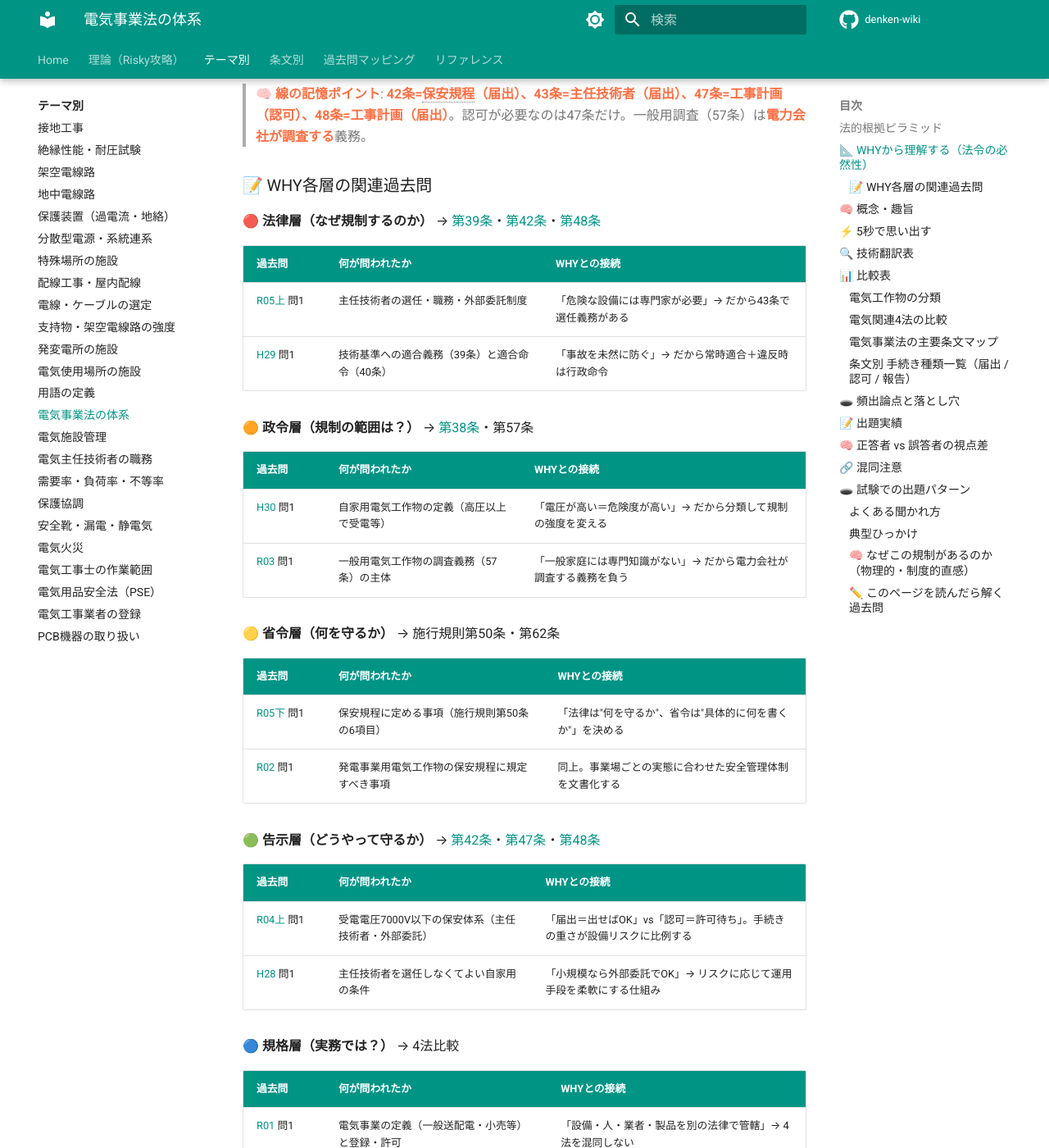
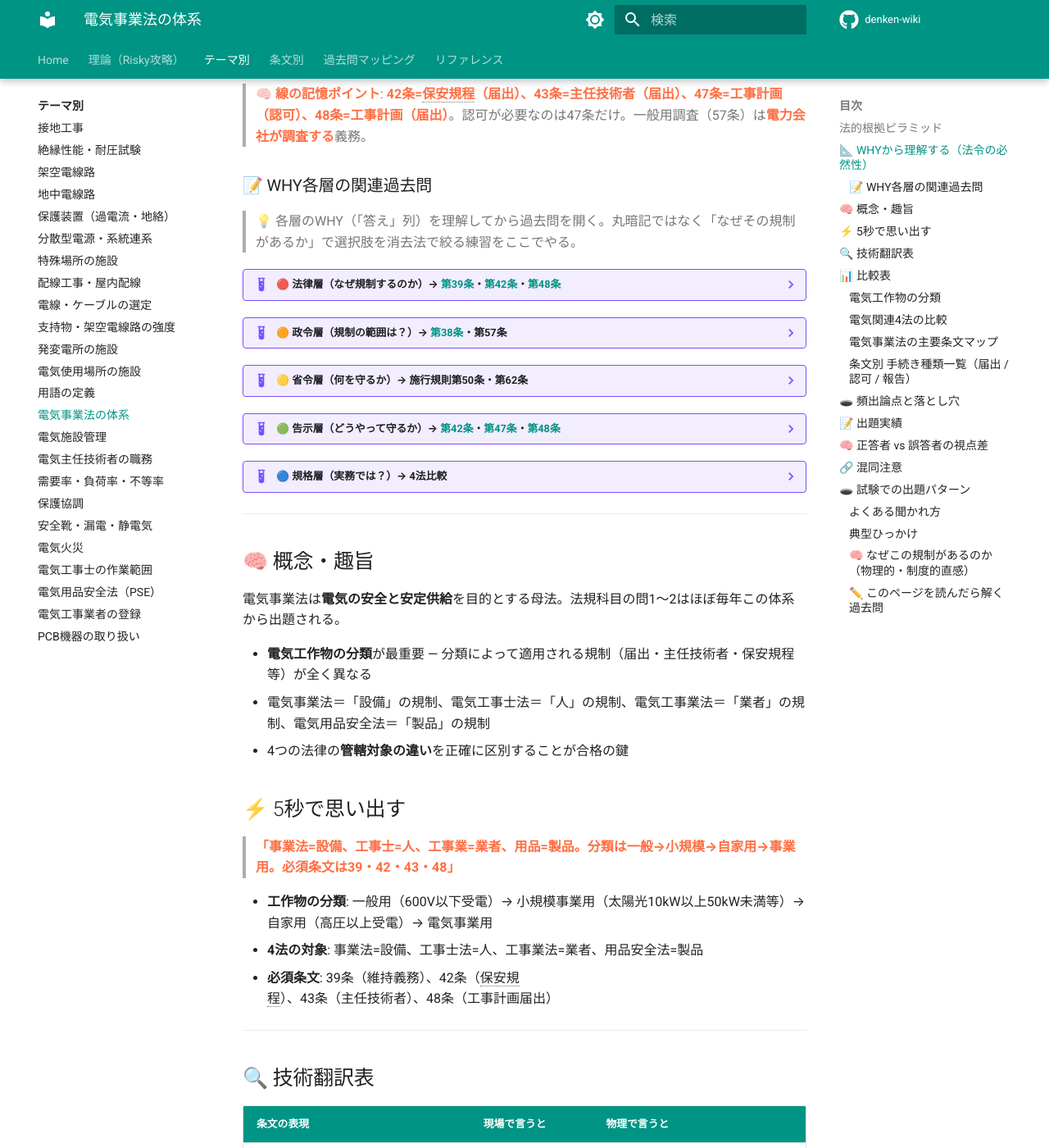
Before and after one commit to kfurufuru/denken-wiki, an MkDocs documentation site: the page built from docs/themes/jigyoho-taikei.md, in a window 1280 px wide and 1400 px high, scrolled down 1192 px. Shown: the whole window at 82% size. Built offline with MkDocs 1.6.1 and Material for MkDocs 9.7.7, drawn with Linux system fonts in a browser that asks for light colours; emoji names are drawn with the system emoji font; comment, search, counter and statistics services are not loaded; part of the change alters nothing that is shown; some of the changed text lies outside the part shown.

Commit message:
WHY関連過去問を折りたたみ式に変更し問題内容・WHY接続を詳述
Co-Authored-By: Claude Opus 4.6 <noreply@anthropic.com>

```diff
--- a/docs/themes/jigyoho-taikei.md
+++ b/docs/themes/jigyoho-taikei.md
@@ -40,41 +40,88 @@
 
 ### 📝 WHY各層の関連過去問
 
-**🔴 法律層（なぜ規制するのか）** → [第39条](../articles/jigyoho/39.md)・[第42条](../articles/jigyoho/42.md)・[第48条](../articles/jigyoho/48.md)
+> 💡 各層のWHY（「答え」列）を理解してから過去問を開く。丸暗記ではなく「なぜその規制があるか」で選択肢を消去法で絞る練習をここでやる。
 
-| 過去問 | 何が問われたか | WHYとの接続 |
-|--------|--------------|------------|
-| [R05上](../kakomon/R05.md) 問1 | 主任技術者の選任・職務・外部委託制度 | 「危険な設備には専門家が必要」→ だから43条で選任義務がある |
-| [H29](../kakomon/H29.md) 問1 | 技術基準への適合義務（39条）と適合命令（40条） | 「事故を未然に防ぐ」→ だから常時適合＋違反時は行政命令 |
+??? example "🔴 法律層（なぜ規制するのか）→ [第39条](../articles/jigyoho/39.md)・[第42条](../articles/jigyoho/42.md)・[第48条](../articles/jigyoho/48.md)"
 
-**🟠 政令層（規制の範囲は？）** → [第38条](../articles/jigyoho/38.md)・第57条
+    **R05上 問1 — 主任技術者の選任・職務・外部委託制度**
 
-| 過去問 | 何が問われたか | WHYとの接続 |
-|--------|--------------|------------|
-| [H30](../kakomon/H30.md) 問1 | 自家用電気工作物の定義（高圧以上で受電等） | 「電圧が高い＝危険度が高い」→ だから分類して規制の強度を変える |
-| [R03](../kakomon/R03.md) 問1 | 一般用電気工作物の調査義務（57条）の主体 | 「一般家庭には専門知識がない」→ だから電力会社が調査する義務を負う |
+    - **出題形式**: 穴埋め
+    - **関連条文**: 事業法§43・施行規則§52
+    - **問われた内容**: 事業用電気工作物の設置者は主任技術者を選任し、保安の監督をさせなければならない。外部委託が認められる条件（規模・契約要件）も問われた。
+    - **WHYとの接続**: 「電気工作物の危険性を事前に管理する」→ だから**専門家（主任技術者）の常駐**を義務づける。危険な設備を無資格者だけで運転させない仕組み。
 
-**🟡 省令層（何を守るか）** → 施行規則第50条・第62条
+    ---
 
-| 過去問 | 何が問われたか | WHYとの接続 |
-|--------|--------------|------------|
-| [R05下](../kakomon/R05.md) 問1 | 保安規程に定める事項（施行規則第50条の6項目） | 「法律は"何を守るか"、省令は"具体的に何を書くか"」を決める |
-| [R02](../kakomon/R02.md) 問1 | 発電事業用電気工作物の保安規程に規定すべき事項 | 同上。事業場ごとの実態に合わせた安全管理体制を文書化する |
+    **H29 問1 — 技術基準への適合義務（39条）と適合命令（40条）**
 
-**🟢 告示層（どうやって守るか）** → [第42条](../articles/jigyoho/42.md)・[第47条](../articles/jigyoho/47.md)・[第48条](../articles/jigyoho/48.md)
+    - **出題形式**: 穴埋め
+    - **関連条文**: 事業法§39・§40
+    - **問われた内容**: 事業用電気工作物は技術基準に**常時**適合させる義務がある。基準不適合の場合、経産大臣は修理・改造・使用制限等を命じることができる。
+    - **WHYとの接続**: 「事故を未然に防ぐ」→ だから設置時だけでなく**経年劣化後も**基準を維持する義務がある。違反には行政命令で強制是正。
 
-| 過去問 | 何が問われたか | WHYとの接続 |
-|--------|--------------|------------|
-| [R04上](../kakomon/R04.md) 問1 | 受電電圧7000V以下の保安体系（主任技術者・外部委託） | 「届出＝出せばOK」vs「認可＝許可待ち」。手続きの重さが設備リスクに比例する |
-| [H28](../kakomon/H28.md) 問1 | 主任技術者を選任しなくてよい自家用の条件 | 「小規模なら外部委託でOK」→ リスクに応じて運用手段を柔軟にする仕組み |
+??? example "🟠 政令層（規制の範囲は？）→ [第38条](../articles/jigyoho/38.md)・第57条"
 
-**🔵 規格層（実務では？）** → 4法比較
+    **H30 問1 — 自家用電気工作物の定義**
 
-| 過去問 | 何が問われたか | WHYとの接続 |
-|--------|--------------|------------|
-| [R01](../kakomon/R01.md) 問1 | 電気事業の定義（一般送配電・小売等）と登録・許可 | 「設備・人・業者・製品を別の法律で管轄」→ 4法を混同しない |
+    - **出題形式**: 穴埋め
+    - **関連条文**: 事業法§38
+    - **問われた内容**: 電気工作物の分類（一般用・自家用・電気事業用）の定義。自家用は「高圧以上で受電する需要設備」等。太陽電池発電所の分類も問われた（問2）。
+    - **WHYとの接続**: 「電圧が高い＝危険度が高い」→ だから600Vを境に**一般用と自家用を分け**、規制の強度を変える。分類が全ての規制の出発点。
 
-> 💡 **使い方**: WHY表の「答え」を読んでから「WHYとの接続」を照合する。丸暗記ではなく「なぜその規制があるか」で選択肢を消去法で絞る練習をここでやる。
+    ---
+
+    **R03 問1 — 一般用電気工作物の調査義務（57条）の主体**
+
+    - **出題形式**: 穴埋め
+    - **関連条文**: 事業法§57
+    - **問われた内容**: 一般用電気工作物の技術基準適合を調査する義務は**一般送配電事業者等（電力会社）**が負う。設置者（一般家庭）ではない。
+    - **WHYとの接続**: 「一般家庭には専門知識がない」→ だから**電力会社が定期的に調査に来る**制度にした。❌「設置者が調査する」は頻出ひっかけ。
+
+??? example "🟡 省令層（何を守るか）→ 施行規則第50条・第62条"
+
+    **R05下 問1 — 保安規程に定める事項（施行規則第50条）**
+
+    - **出題形式**: 穴埋め
+    - **関連条文**: 事業法§42・施行規則§50
+    - **問われた内容**: 保安規程に記載すべき事項（保安業務の管理体制、従事者の職務範囲、運転・操作、災害対策、保安教育、記録の保存）の穴埋め。
+    - **WHYとの接続**: 法律は「保安規程を定めよ」（42条）、省令は「**具体的にこの6項目を書け**」（施行規則50条）。抽象→具体の階層構造そのもの。
+
+    ---
+
+    **R02 問1 — 発電事業用電気工作物の保安規程**
+
+    - **出題形式**: 穴埋め
+    - **関連条文**: 施行規則§50
+    - **問われた内容**: R05下とほぼ同じ論点。保安規程の記載事項を条文ベースで穴埋め。
+    - **WHYとの接続**: 同上。事業場ごとの実態に合わせた安全管理体制を文書化する仕組み。
+
+??? example "🟢 告示層（どうやって守るか）→ [第42条](../articles/jigyoho/42.md)・[第47条](../articles/jigyoho/47.md)・[第48条](../articles/jigyoho/48.md)"
+
+    **R04上 問1 — 受電電圧7000V以下の保安体系**
+
+    - **出題形式**: 穴埋め
+    - **関連条文**: 事業法§43・施行規則§52
+    - **問われた内容**: 主任技術者の選任義務と、一定規模以下の自家用で認められる外部委託制度の要件。
+    - **WHYとの接続**: 「届出＝出せばOK」vs「認可＝許可待ち」。**手続きの重さが設備リスクに比例する**設計。小規模なら外部委託という柔軟な運用手段がある。
+
+    ---
+
+    **H28 問1 — 主任技術者を選任しなくてよい条件**
+
+    - **出題形式**: 論説
+    - **関連条文**: 施行規則§52第2項
+    - **問われた内容**: 自家用電気工作物のうち、出力・電圧が一定以下の場合に主任技術者の選任を不要とできる条件（外部委託の要件）。
+    - **WHYとの接続**: 「リスクが低ければ規制を緩和する」→ 全設備一律ではなく、**危険度に応じた段階的規制**の具体例。
+
+??? example "🔵 規格層（実務では？）→ 4法比較"
+
+    **R01 問1 — 電気事業の定義と登録・許可**
+
+    - **出題形式**: 穴埋め
+    - **関連条文**: 事業法§2・§2の2・§3
+    - **問われた内容**: 一般送配電事業・小売電気事業・発電事業等の定義と、それぞれに必要な登録・許可の区別。
+    - **WHYとの接続**: 「設備・人・業者・製品を別の法律で管轄する」→ まず**事業法の中での事業者分類**を押さえないと4法比較の土台が作れない。
 
 ---
 
```
